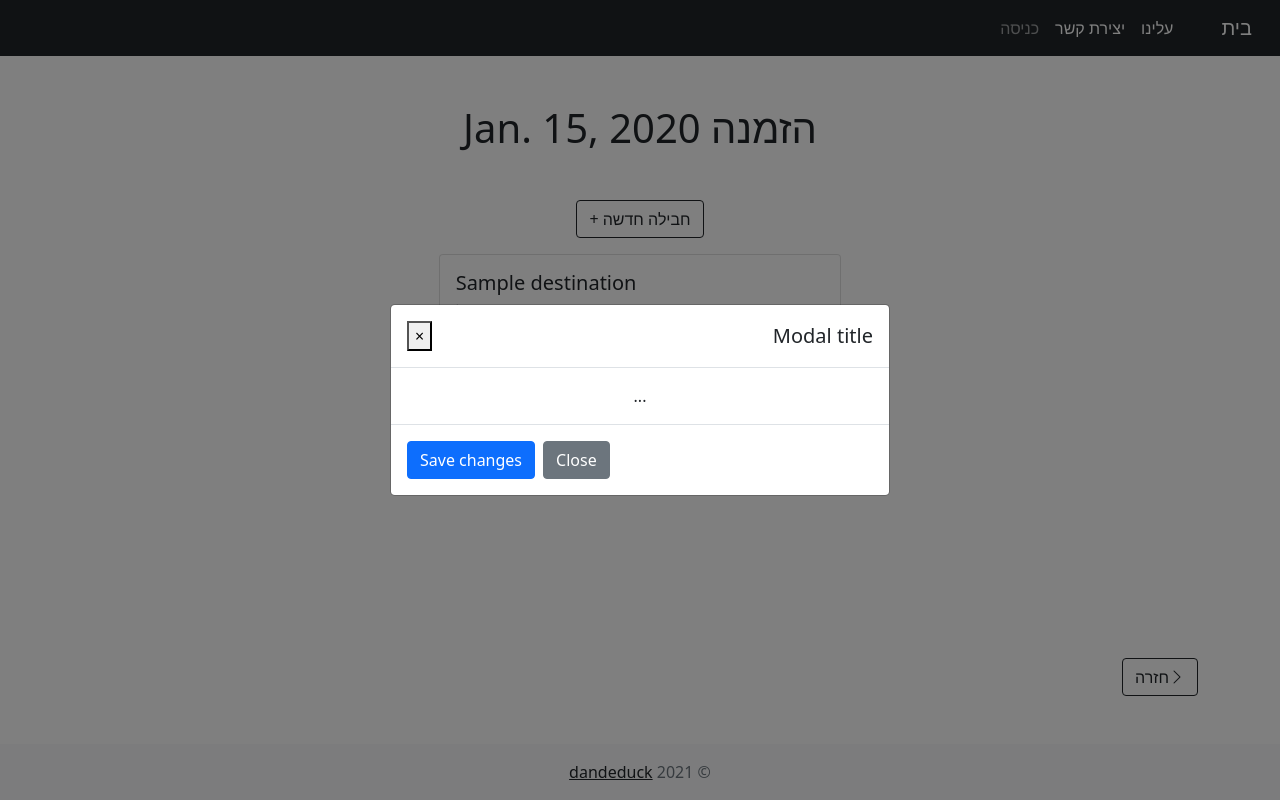
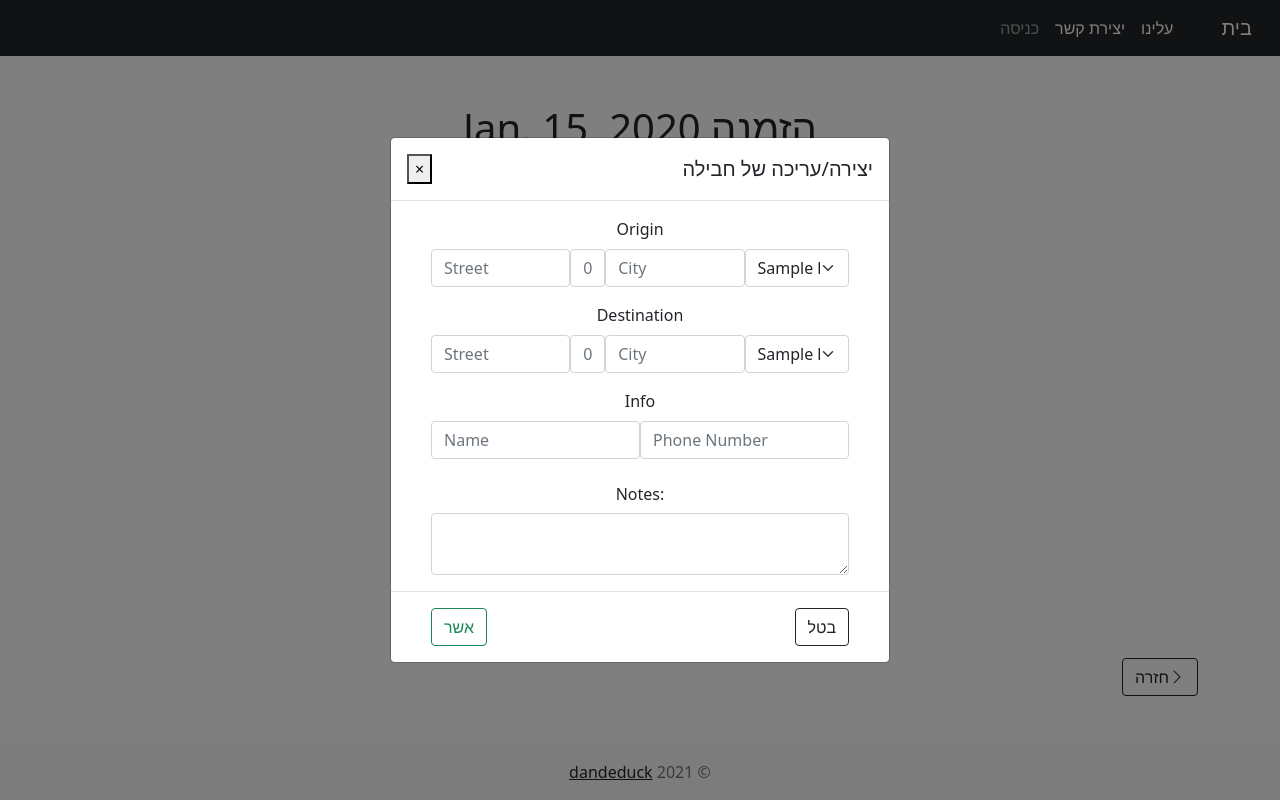
Before and after one commit to dandeduck/package-tracking-web, a Django app: template templates/packages/order_edit.html in a window 1280 px wide, after a click on "חבילה חדשה +". Run offline with Django 3.2, Linux system fonts and the light colour scheme; the template is opened without the code that fills it: most values are stand-ins (such as "Sample title", 1, 10 or a date in 2020); some libraries are stand-ins or nearby versions.

Commit message:
added the forms to package modal

```diff
--- a/packages/models.py
+++ b/packages/models.py
@@ -115,6 +115,7 @@ class Package(models.Model):
     rate = models.DecimalField(default=0, max_digits=5, decimal_places=2)
     full_name = models.CharField(max_length=32, blank=True)
     phone_number = models.CharField(max_length=32, blank=True)
+    notes = models.TextField(blank=True)
 
     def formatted_phone_number(self):
         if self.phone_number == '':
--- a/templates/packages/order_edit.html
+++ b/templates/packages/order_edit.html
@@ -30,21 +30,108 @@
             <h6 class="text-danger">*קיימים שינויים לא שמורים</h6>
         </div>
     {%endif%}
-    <div class="modal fade" id="modalCenter" tabindex="-1" data-bs-backdrop="static" data-bs-keyboard="false" role="dialog" aria-labelledby="exampleModalCenterTitle" aria-hidden="true">
+    <style>
+        input::-webkit-outer-spin-button,
+        input::-webkit-inner-spin-button {
+           -webkit-appearance: none;
+           margin: 0;
+        }
+        input[type="number"] {
+           -moz-appearance: textfield;
+        }
+    </style>
+    <div class="modal fade" id="modalCenter" tabindex="-1" data-bs-backdrop="static" data-bs-keyboard="false" role="dialog" aria-labelledby="modalCenterTitle" aria-hidden="true" dir="ltr">
         <div class="modal-dialog modal-dialog-centered" role="document">
             <div class="modal-content">
-          <div class="modal-header">
-            <h5 class="modal-title" id="exampleModalCenterTitle">Modal title</h5>
+                <div class="modal-header" dir="rtl">
+                    <h5 class="modal-title" id="modalCenterTitle">יצירה/עריכה של חבילה</h5>
                     <button type="button" class="close" data-dismiss="modal" aria-label="Close">
                         <span aria-hidden="true">&times;</span>
                     </button>
                 </div>
                 <div class="modal-body">
-            ...
+                    <div class="container-fluid">
+                        <form method="post">
+                            <label for="origin" class="form-label">Origin</label>
+                            <div id="origin" class="row g-0 mb-3">
+                                <div class="col-4">
+                                    <input type="text" class="form-control" name="origin_street" list="streets" placeholder="Street"/>
                                 </div>
-          <div class="modal-footer">
-            <button type="button" class="btn btn-secondary" data-dismiss="modal">Close</button>
-            <button type="button" class="btn btn-primary">Save changes</button>
+                                <div class="col">
+                                    <input type="number" class="form-control" name="origin_street_number" placeholder="0"/>
+                                </div>
+                                <div class="col-4">
+                                    <input type="text" class="form-control" name="origin_city" list="cities" placeholder="City"/>
+                                </div>
+                                <div class="col-3">
+                                    <select class="form-select" name="origin_area">
+                                        {%for db, human in cities.0.AREA_CHOICES%}
+                                            {%if db == package.origin.city.area%}
+                                                <option>{{human}}</option>
+                                            {%endif%}
+                                        {%endfor%}
+                                        {%for db, human in cities.0.AREA_CHOICES%}
+                                            {%if db != package.origin.city.area%}
+                                                <option>{{human}}</option>
+                                            {%endif%}
+                                        {%endfor%}
+                                    </select>
+                                </div>
+                            </div>
+                            <label for="destination" class="form-label">Destination</label>
+                            <div id="destination" class="row g-0 mb-3">
+                                <div class="col-4">
+                                    <input type="text" class="form-control" name="destination_street" list="streets" placeholder="Street"/>
+                                </div>
+                                <div class="col">
+                                    <input type="number" class="form-control" name="destination_street_number" placeholder="0"/>
+                                </div>
+                                <div class="col-4">
+                                    <input type="text" class="form-control" name="destination_city" list="cities" placeholder="City"/>
+                                </div>
+                                <div class="col-3">
+                                    <select class="form-select" name="destination_area">
+                                        {%for db, human in cities.0.AREA_CHOICES%}
+                                            {%if db == package.origin.city.area%}
+                                                <option>{{human}}</option>
+                                            {%endif%}
+                                        {%endfor%}
+                                        {%for db, human in cities.0.AREA_CHOICES%}
+                                            {%if db != package.origin.city.area%}
+                                                <option>{{human}}</option>
+                                            {%endif%}
+                                        {%endfor%}
+                                    </select>
+                                </div>
+                            </div>
+                            <label for="name" class="form-label text-start">Info</label>
+                            <div id="info" class="row g-0 mb-3">
+                                <div class="col">
+                                    <input id="name" type="text" class="form-control" name="full_name" placeholder="Name"/>
+                                </div>
+                                <div class="col">
+                                    <input type="tel" class="form-control" name="phone_number" placeholder="Phone Number"/>
+                                </div>
+                            </div>
+                            <label for="notes-text" class="col-form-label">Notes:</label>
+                            <textarea class="form-control" id="notes-text"></textarea>
+                        </form>
+                    </div>
+                </div>
+                <div class="modal-footer" dir="rtl">
+                    <div class="container">
+                        <div class="row">
+                            <div class="col-auto">
+                                <button type="button" class="btn btn-outline-dark" data-dismiss="modal">בטל</button>
+                            </div>
+                            <div class="col">
+
+                            </div>
+                            <div class="col-auto">
+                                <button type="button" class="btn btn-outline-success">אשר</button>
+                            </div>
+                        </div>
+                    </div>
                 </div>
             </div>
         </div>
@@ -96,7 +183,11 @@
         </form>
     {%endif%}
 {%endblock%}
-
+<datalist id="areas">
+    <option>Central</option>
+    <option>Northern</option>
+    <option>Southern</option>
+</datalist>
 <datalist id="cities">
     {%include "packages/parts/list_options.html" with list=cities%}
 </datalist>
```
Also changed, not shown: db.sqlite3, packages/migrations/0002_package_notes.py (added). Lines whose indentation alone changed are shown as unchanged.
